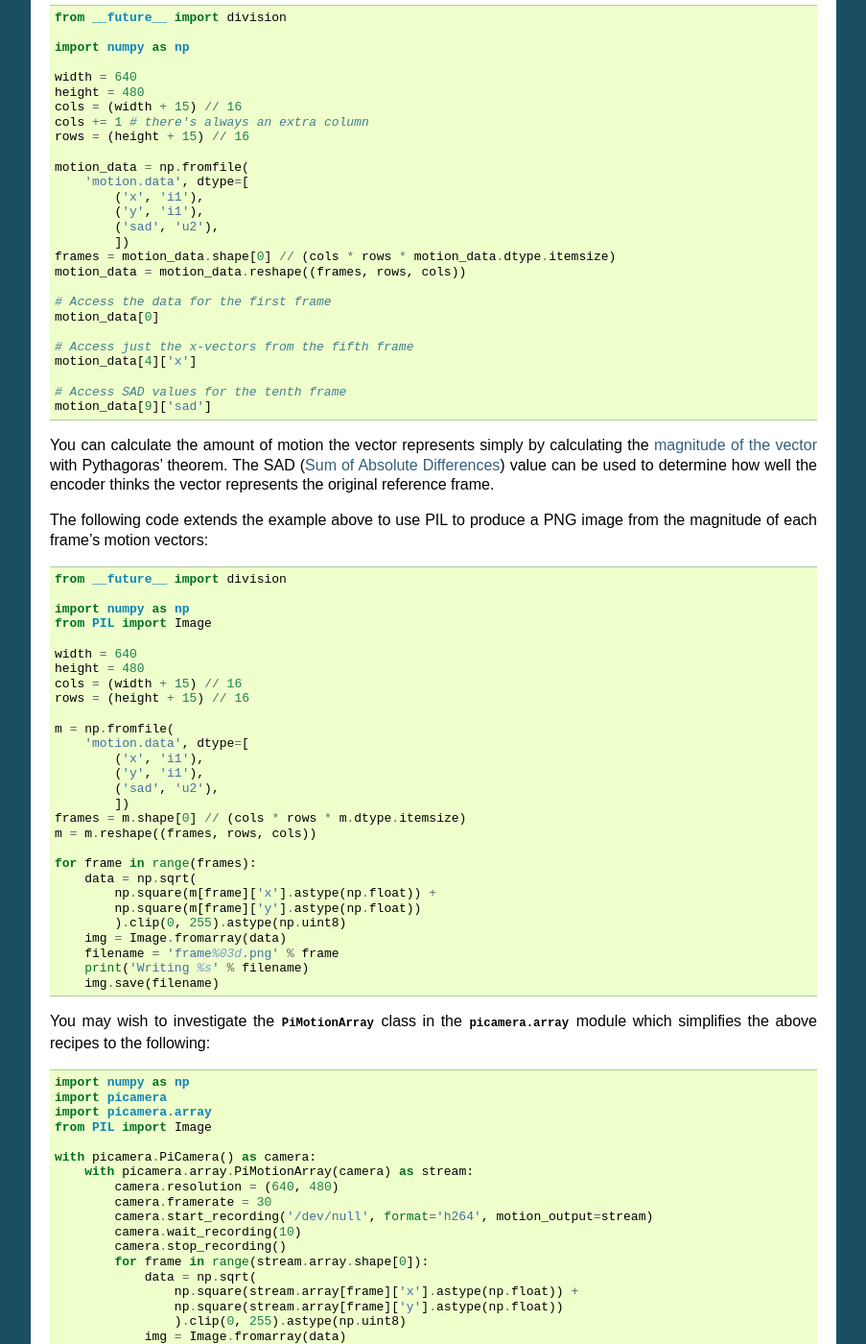
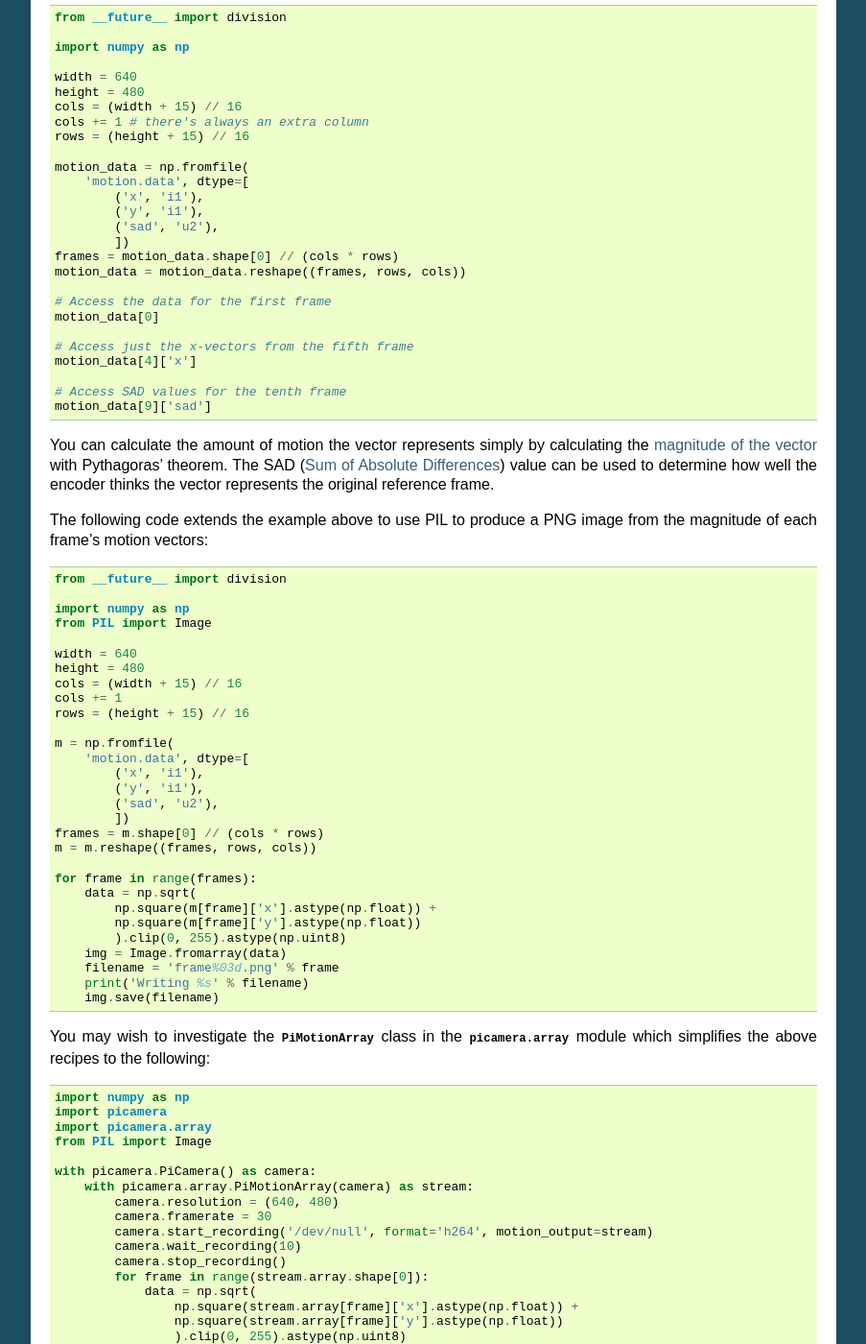
Before and after one commit to waveform80/picamera, a Sphinx documentation site: the page built from docs/recipes2.rst, in a window 1280 px wide and 1400 px high, scrolled down 10912 px. Shown: the whole window at 96% size, without its empty margins (198-1101 px from the left). Built offline with Sphinx 7.4.7, drawn with Linux system fonts in a browser that asks for light colours.

Commit message:
Fix #168

```diff
--- a/docs/recipes2.rst
+++ b/docs/recipes2.rst
@@ -714,7 +714,7 @@ is used for the array permitting easy access to x, y, and SAD values::
             ('y', 'i1'),
             ('sad', 'u2'),
             ])
-    frames = motion_data.shape[0] // (cols * rows * motion_data.dtype.itemsize)
+    frames = motion_data.shape[0] // (cols * rows)
     motion_data = motion_data.reshape((frames, rows, cols))
 
     # Access the data for the first frame
@@ -742,6 +742,7 @@ from the magnitude of each frame's motion vectors::
     width = 640
     height = 480
     cols = (width + 15) // 16
+    cols += 1
     rows = (height + 15) // 16
 
     m = np.fromfile(
@@ -750,7 +751,7 @@ from the magnitude of each frame's motion vectors::
             ('y', 'i1'),
             ('sad', 'u2'),
             ])
-    frames = m.shape[0] // (cols * rows * m.dtype.itemsize)
+    frames = m.shape[0] // (cols * rows)
     m = m.reshape((frames, rows, cols))
 
     for frame in range(frames):
```
